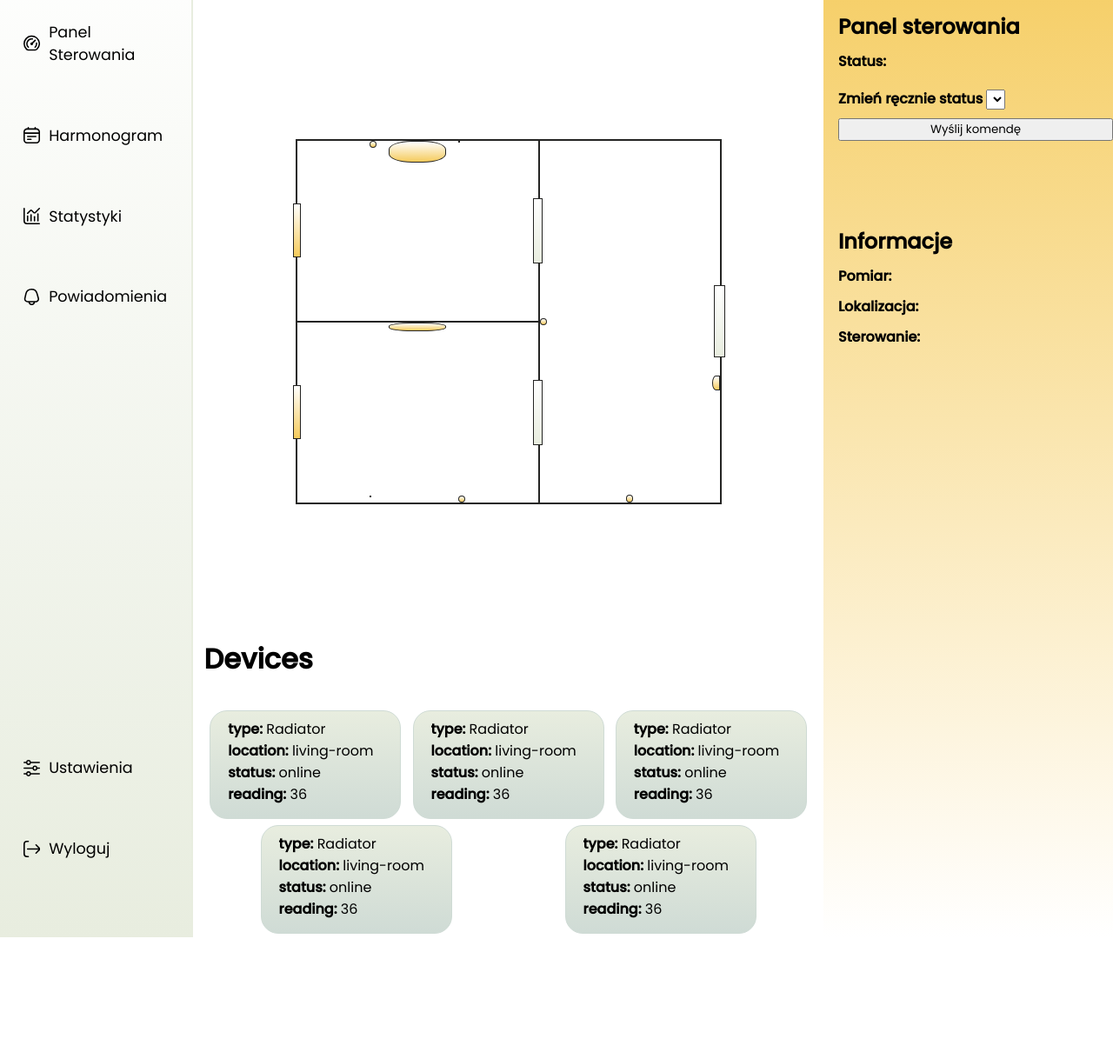
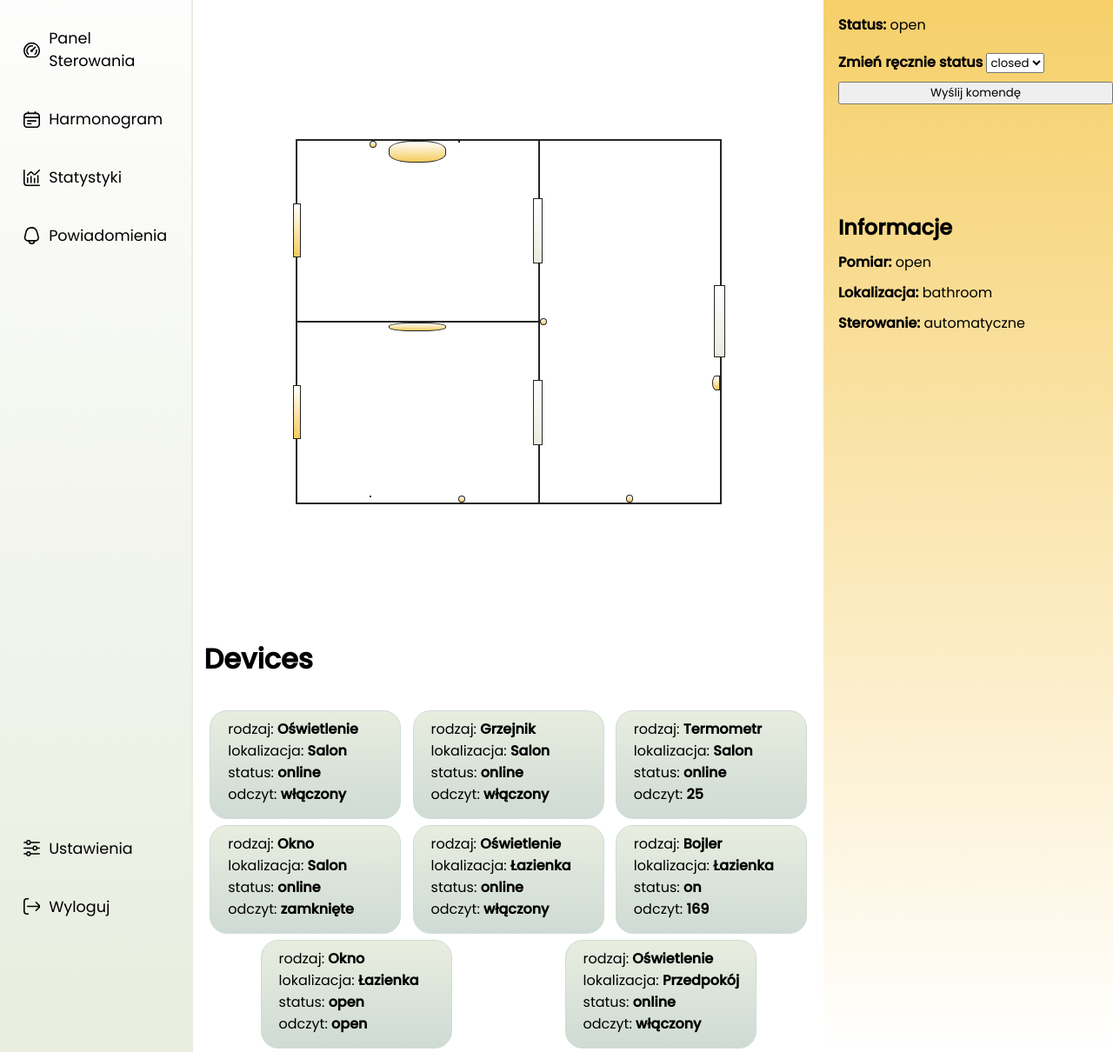
Before and after one commit to AdrianBesciak/Sknerus, a plain HTML site: page frontend/code/index.html in a window 1280 px wide. Shown: the part 107-1317 px from the top of the page at 87% size. Before the commit the page ends 1185 px from the top, so only its background shows below. Drawn offline with Linux system fonts and the light colour scheme; no server answers.

Commit message:
FrontEnd ready to connect to backend but propably buggy as hell

```diff
--- a/frontend/code/index.html
+++ b/frontend/code/index.html
@@ -22,11 +22,21 @@
     <!-- Links -->
     <link rel="stylesheet" href="./styles/index-html-style.css">
     <script src="./scripts/scripts.js" defer></script>
+    <script src="./scripts/loadDeviceData.js" defer></script>
+
+
 
 </head>
 
 <body>
-    <!-- Navigation -->
+    <!-- Loading State -->
+    <div id="loading-state-page-heroes">
+        <img id="loading-state-logo-icon" src="./images/logo.png" />
+        <h2 id="loading-state-service-name">Skneruś</h1>
+    </div>
+
+    <!-- Active State -->
+    <div id="active-state-page-heroes">
         <nav>
             <div id="page-hero-nav">
                 <div id="service-info">
@@ -99,37 +109,57 @@
                 <div id="devices-info-subsection">
                     <h3>Devices</h3>
                     <ul id="device-container">
-                    <li class="device-tile" id="device-tile-radiator-main">
-                        <div class="device-name"><span>type: </span>Radiator</div>
-                        <div class="device-location"><span>location: </span>living-room</div>
-                        <div class="device-status"><span>status: </span>online</div>
-                        <div class="device-reading"><span>reading: </span>36</div>
+                        <!-- Salon -->
+                        <li class="device-tile" id="main-room-light">
+                            <div class="device-name">rodzaj: <span>Oświetlenie</span></div>
+                            <div class="device-location">lokalizacja: <span>Salon</span></div>
+                            <div class="device-status">status: <span>online</span></div>
+                            <div class="device-reading">odczyt: <span>włączony</span></div>
                         </li>
-                    <li class="device-tile" id="device-tile-radiator-test2">
-                        <div class="device-name"><span>type: </span>Radiator</div>
-                        <div class="device-location"><span>location: </span>living-room</div>
-                        <div class="device-status"><span>status: </span>online</div>
-                        <div class="device-reading"><span>reading: </span>36</div>
+                        <li class="device-tile" id="main-room-radiator">
+                            <div class="device-name">rodzaj: <span>Grzejnik</span></div>
+                            <div class="device-location">lokalizacja: <span>Salon</span></div>
+                            <div class="device-status">status: <span>online</span></div>
+                            <div class="device-reading">odczyt: <span>włączony</span></div>
                         </li>
-                    <li class="device-tile" id="device-tile-radiator-test3">
-                        <div class="device-name"><span>type: </span>Radiator</div>
-                        <div class="device-location"><span>location: </span>living-room</div>
-                        <div class="device-status"><span>status: </span>online</div>
-                        <div class="device-reading"><span>reading: </span>36</div>
+                        <li class="device-tile" id="main-room-temperature">
+                            <div class="device-name">rodzaj: <span>Termometr</span></div>
+                            <div class="device-location">lokalizacja: <span>Salon</span></div>
+                            <div class="device-status">status: <span>online</span></div>
+                            <div class="device-reading">odczyt: <span>25</span></div>
                         </li>
-                    <li class="device-tile" id="device-tile-radiator-test4">
-                        <div class="device-name"><span>type: </span>Radiator</div>
-                        <div class="device-location"><span>location: </span>living-room</div>
-                        <div class="device-status"><span>status: </span>online</div>
-                        <div class="device-reading"><span>reading: </span>36</div>
+                        <li class="device-tile" id="main-room-window">
+                            <div class="device-name">rodzaj: <span>Okno</span></div>
+                            <div class="device-location">lokalizacja: <span>Salon</span></div>
+                            <div class="device-status">status: <span>online</span></div>
+                            <div class="device-reading">odczyt: <span>zamknięte</span></div>
                         </li>
-                    <li class="device-tile" id="device-tile-radiator-main">
-                        <div class="device-name"><span>type: </span>Radiator</div>
-                        <div class="device-location"><span>location: </span>living-room</div>
-                        <div class="device-status"><span>status: </span>online</div>
-                        <div class="device-reading"><span>reading: </span>36</div>
+                        <!-- Bathroom-->
+                        <li class="device-tile" id="bathroom-light">
+                            <div class="device-name">rodzaj: <span>Oświetlenie</span></div>
+                            <div class="device-location">lokalizacja: <span>Łazienka</span></div>
+                            <div class="device-status">status: <span>online</span></div>
+                            <div class="device-reading">odczyt: <span>włączony</span></div>
                         </li>
-
+                        <li class="device-tile" id="main-room-boiler">
+                            <div class="device-name">rodzaj: <span>Bojler</span></div>
+                            <div class="device-location">lokalizacja: <span>Łazienka</span></div>
+                            <div class="device-status">status: <span>online</span></div>
+                            <div class="device-reading">odczyt: <span>włączony</span></div>
+                        </li>
+                        <li class="device-tile" id="bathroom-window">
+                            <div class="device-name">rodzaj: <span>Okno</span></div>
+                            <div class="device-location">lokalizacja: <span>Łazienka</span></div>
+                            <div class="device-status">status: <span>online</span></div>
+                            <div class="device-reading">odczyt: <span>zamknięte</span></div>
+                        </li>
+                        <!--  Hallway plus kitchen-->
+                        <li class="device-tile" id="bathroom-light">
+                            <div class="device-name">rodzaj: <span>Oświetlenie</span></div>
+                            <div class="device-location">lokalizacja: <span>Przedpokój</span></div>
+                            <div class="device-status">status: <span>online</span></div>
+                            <div class="device-reading">odczyt: <span>włączony</span></div>
+                        </li>
                     </ul>
                 </div>
             </div>
@@ -137,16 +167,16 @@
 
 
         <div id="device-detail-info-container">
-        <h1 id="device-detail-name">Grzejnik</h2>
+            <h1 id="device-detail-name-input">Grzejnik</h2>
                 <div id="device-detail-control-panel">
                     <h2>Panel sterowania</h2>
                     <div id="device-detail-current-state">
                         <span class="field-description">Status:</span>
-                    <span id="device-state"></span>
+                        <span class="input-field" id="device-detail-current-state-input"></span>
                     </div>
                     <form id="device-detail-update-state">
                         <label class="field-description">Zmień ręcznie status</label>
-                    <select name="state" id="desired-state">
+                        <select name="device-detail-states-selector" id="device-detail-states-selector">
                         </select>
                     </form>
                     <button id="update-device-state-btn">Wyślij komendę</button>
@@ -155,19 +185,23 @@
                     <h2>Informacje</h2>
                     <div id="device-detail-reading">
                         <span class="field-description">Pomiar:</span>
-                    <span id="reading"></span>
+                        <span class="input-field" id="device-detail-reading-input"></span>
                     </div>
                     <div id="device-detail-location">
                         <span class="field-description">Lokalizacja:</span>
-                    <span id="location"></span>
+                        <span class="input-field" id="device-detail-location-input"></span>
                     </div>
                     <div id="device-detail-control-type">
                         <span class="field-description">Sterowanie:</span>
-                    <span id="control-type"></span>
+                        <span id="control-type">automatyczne</span>
                     </div>
 
                 </div>
         </div>
+    </div>
+
 </body>
 
+
+
 </html>
--- /dev/null
+++ b/frontend/code/scripts/loadDeviceData.js
@@ -0,0 +1,191 @@
+//HELPERS
+
+console.log("Updating sensor data...");
+const host = "";
+
+let jsonString =
+   '{"room.0.radiator.0": {"tags": {"room_type": "room", "room_id": "1", "device_type": "boiler", "device_id": "0"}, "fields": {"state": "on", "value": "169"}, "field_properties": {"state": ["off", "on"], "value": "float"}},"room.0.radiator.3": {"tags": {"room_type": "room", "room_id": "2", "device_type": "window", "device_id": "0"}, "fields": {"state": "open", "value": "open"}, "field_properties": {"state": ["closed", "open"], "value": "float"}}}';
+
+const roomServerIdToUiId = {
+  1: "main-room",
+  2: "bathroom",
+  3: "hallway-plus-kitchen",
+};
+
+const uiIdToRoomServer = {
+  "main-room": 1,
+  bathroom: 2,
+  "hallway-plus-kitchen": 3,
+};
+
+
+//FETCH REQUESTS
+const getDataAsJson = async () => {
+  const urlToFetch = `${host}:5000/uapi/device/get_all`;
+  try {
+    const response = await fetch(urlToFetch);
+    if (response.ok) {
+      const jsonResponse = await response.json();
+      console.log(jsonResponse);
+      return jsonResponse;
+    }
+  } catch (error) {
+    console.log(error);
+  }
+};
+
+(async function() {
+    console.log("We are demanding results");
+    jsonString = await getDataAsJson();
+    console.log(jsonString);
+    console.log("We got the data result");
+})();
+
+while(!jsonString){
+
+}
+
+
+const sendControl = async () => {
+  let location = document.getElementById(
+    "device-detail-location-input"
+  ).innerHTML;
+  location = uiIdToRoomServer(location);
+  const sensor = document.getElementById("device-detail-name-input").innerHTML;
+  const desiredControl = document.getElementById(
+    "device-detail-states-selector"
+  ).value;
+  const endpoint = `${host}:5000/uapi/room.${location}.${sensor}.0/desiredControl`;
+  console.log(`Sending control to ${endpoint}`);
+  try {
+    const response = await fetch(endpoint, { cache: "no-cache" });
+    if (response.ok) {
+      const jsonResponse = await response.json();
+    }
+  } catch (error) {
+    console.log(error);
+  }
+};
+
+
+// UPDATING CONTROL
+const sensorsControl = {};
+const sensorsReading = {};
+const sensorsStatus = {};
+const sensorsLocation = {};
+
+const updateSensorsInRoomAsHtmlElems = (room, roomsData) => {
+  const roomData = roomsData[room];
+  const roomUiId = roomServerIdToUiId[roomData.tags.room_id];
+  const deviceType = roomData.tags.device_type;
+  const deviceState = roomData.fields.state;
+  const deviceReading = roomData.fields.value;
+  const deviceControl = roomData.field_properties.state;
+  const sensorHtmlId = roomUiId + "-" + deviceType;
+
+  sensorsControl[sensorHtmlId] = deviceControl;
+  sensorsReading[sensorHtmlId] = deviceReading;
+  sensorsStatus[sensorHtmlId] = deviceState;
+  sensorsLocation[sensorHtmlId] = roomUiId;
+
+  console.log(sensorHtmlId);
+  updateDeviceDetailInfo(sensorHtmlId);
+
+  const sensorHtmlElement = document.getElementById(sensorHtmlId);
+  const deviceStatusHtmlElement = sensorHtmlElement
+    .querySelector(".device-status")
+    .getElementsByTagName("span")[0];
+  const deviceReadingHtmlElement = sensorHtmlElement
+    .querySelector(".device-reading")
+    .getElementsByTagName("span")[0];
+
+  deviceStatusHtmlElement.innerHTML = deviceState;
+  deviceReadingHtmlElement.innerHTML = deviceReading;
+
+  if (deviceStatusHtmlElement && deviceReadingHtmlElement) {
+    console.log("Data was succesfuly updated");
+  } else {
+    console.log("Failure duruing data update");
+  }
+};
+
+
+//SELECTOR MANAGMENT
+const clearDropDownList = (select) => {
+  var i,
+    L = select.options.length - 1;
+  for (i = L; i >= 0; i--) {
+    select.remove(i);
+  }
+};
+const updateControlDropDownList = (controls) => {
+  const select = document.getElementById("device-detail-states-selector");
+  clearDropDownList(select);
+  for (const control of controls) {
+    let option = document.createElement("option");
+    option.value = control;
+    option.text = control;
+    select.appendChild(option);
+  }
+  if (select) {
+    console.log("INF >> Sensor's control dropdown list was updated");
+  } else {
+    console.log("ERR >> FAILURE DURING CONTROL DROPDOWN LIST UPDATE");
+  }
+};
+
+const updateDeviceDetailInfo = (sensorHtmlId) => {
+  console.log("Updating sensor's detail view .....");
+  const sensorNameInputField = document.getElementById(
+    "device-detail-name-input"
+  );
+  sensorNameInputField.innerHTML = sensorHtmlId.split("-").at(-1);
+
+  const stateInputField = document.getElementById(
+    "device-detail-current-state-input"
+  );
+  stateInputField.innerHTML = sensorsStatus[sensorHtmlId];
+
+  const readingInputField = document.getElementById(
+    "device-detail-reading-input"
+  );
+  readingInputField.innerHTML = sensorsReading[sensorHtmlId];
+
+  const locationInputField = document.getElementById(
+    "device-detail-location-input"
+  );
+  locationInputField.innerHTML = sensorsLocation[sensorHtmlId];
+
+  updateControlDropDownList(sensorsControl[sensorHtmlId]);
+
+  if (
+    sensorNameInputField &&
+    stateInputField &&
+    readingInputField &&
+    locationInputField
+  ) {
+    console.log("Updating sensor's detail view was succesfuly");
+  } else {
+    console.log("ERR >>> CODE FAILED TO UPDATE SENSOR'S DETAIL VIEW");
+  }
+};
+
+const jsObjSensorsData = JSON.parse(jsonString);
+const roomsInServer = Object.keys(jsObjSensorsData);
+roomsInServer.forEach((room) =>
+  updateSensorsInRoomAsHtmlElems(room, jsObjSensorsData)
+);
+
+// Listeners
+
+const updateSensorDetailInfoCallback = (event) => {
+  console.log(`INF >> ${event.currentTarget.id} sensor updates detail view`);
+  updateDeviceDetailInfo(event.currentTarget.id);
+};
+
+document.querySelectorAll(".device-tile").forEach((device) => {
+  device.addEventListener("click", updateSensorDetailInfoCallback);
+});
+
+const controlSendingBtn = document.getElementById("update-device-state-btn");
+controlSendingBtn.onclick = sendControl;
--- a/frontend/code/scripts/scripts.js
+++ b/frontend/code/scripts/scripts.js
@@ -1,13 +1,11 @@
-
-const baseUrl = "host:port";
+// import React from 'react';
+// import ReactDOM from 'react-dom';
 
 const sendDesiredStateBtn = document.getElementById("update-device-state-btn");
 let deviceData = {};
+const updateDeviceData = async () => {
+  document.getElementById("active-state-page-heroes").style.display = "grid";
+  document.getElementById("loading-state-page-heroes").style.display = "none";
+};
 
-
-const updateDeviceData = async () => {
-    console.log(`Updating data...${i}`);
-    i ++;
-}
-
-setInterval(updateData,500);
+setInterval(updateDeviceData, 1000);
--- a/frontend/code/styles/index-html-style.css
+++ b/frontend/code/styles/index-html-style.css
@@ -3,8 +3,8 @@
 /* @import url("universal/debug.css"); */
 @import url("universal/colors.css");
 @import url("universal/global-style.css");
+@import url("index/loading-state-page-hero.css");
 @import url("index/main-style.css");
 @import url("index/apartment.css");
 @import url("index/devices-subsection.css");
 @import url("index/device-detail-info.css");
-@import url("index/background.css");
--- a/frontend/code/styles/index/main-style.css
+++ b/frontend/code/styles/index/main-style.css
@@ -1,12 +1,20 @@
 body {
     margin: 0;
+}
+
+
+#active-state-page-heroes {
+    margin: 0;
+    padding: 0;
     height: 100%;
-    display: grid;
+    /* display: grid; */
+    display: none;
     align-items: stretch;
     column-gap: 1%;
     grid-template: "nav page-hero device-info" 1fr
         /2fr 6fr 3fr;
 }
+
 
 /* Navigation */
 
@@ -17,6 +25,7 @@ nav {
     margin: 0;
     padding: 3%;
     display: grid;
+    /* visibility: hidden; */
     grid-template: "page-hero-nav" 4fr
         "control-nav" 1fr
         / 1fr;
@@ -28,6 +37,7 @@ nav {
     display: flex;
     align-items: center;
     justify-content: left;
+    margin-bottom: 10%;
 }
 
 #logo-icon {
@@ -51,7 +61,7 @@ nav ul {
 }
 
 nav li {
-    margin: 8% 0;
+    margin: 1% 0;
     display: flex;
     align-items: center;
     border-radius: 5px;
```
Also changed, not shown: frontend/code/scripts/listeners.js (added, +14 -0 lines), frontend/code/styles/index/loading-state-page-hero.css (added, +41 -0 lines). Lines whose indentation alone changed are shown as unchanged.
